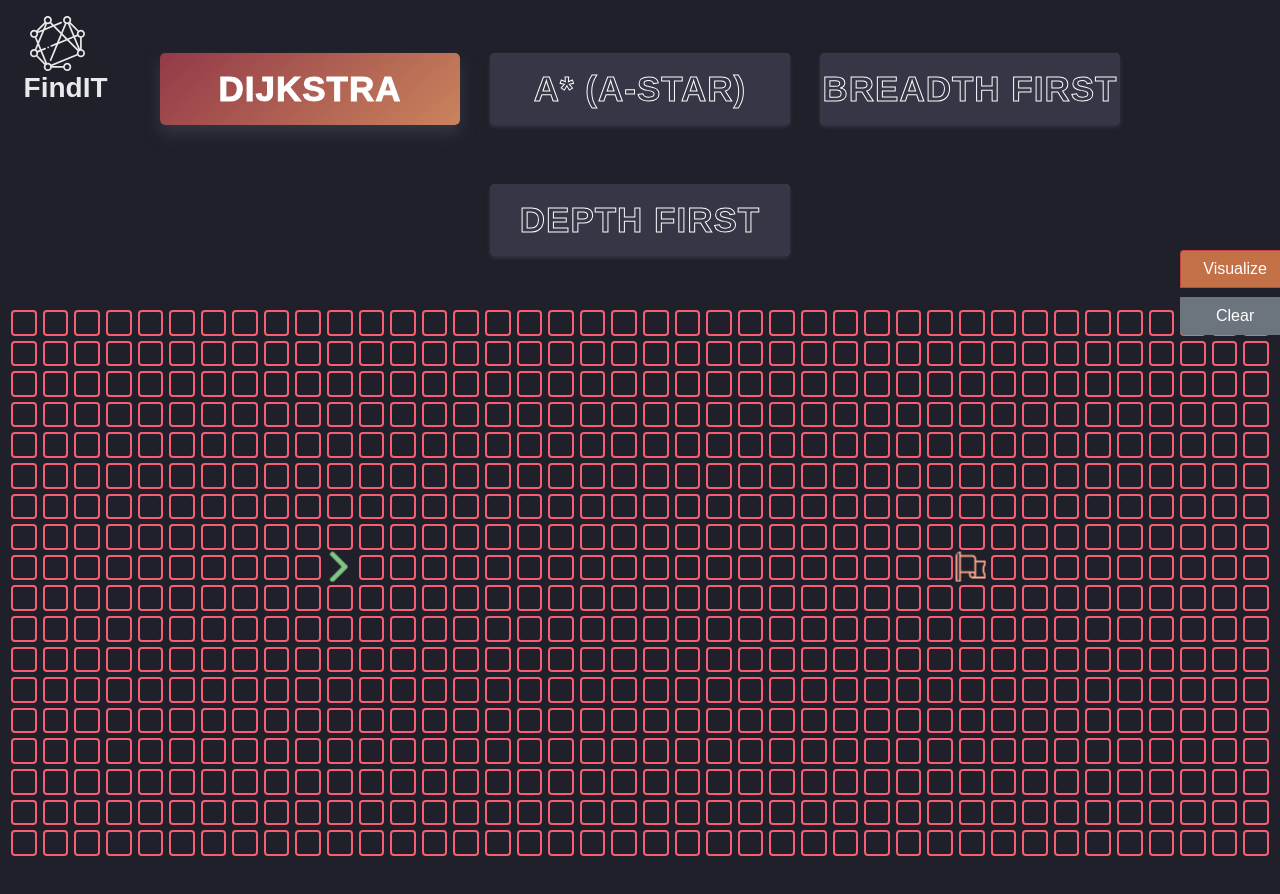
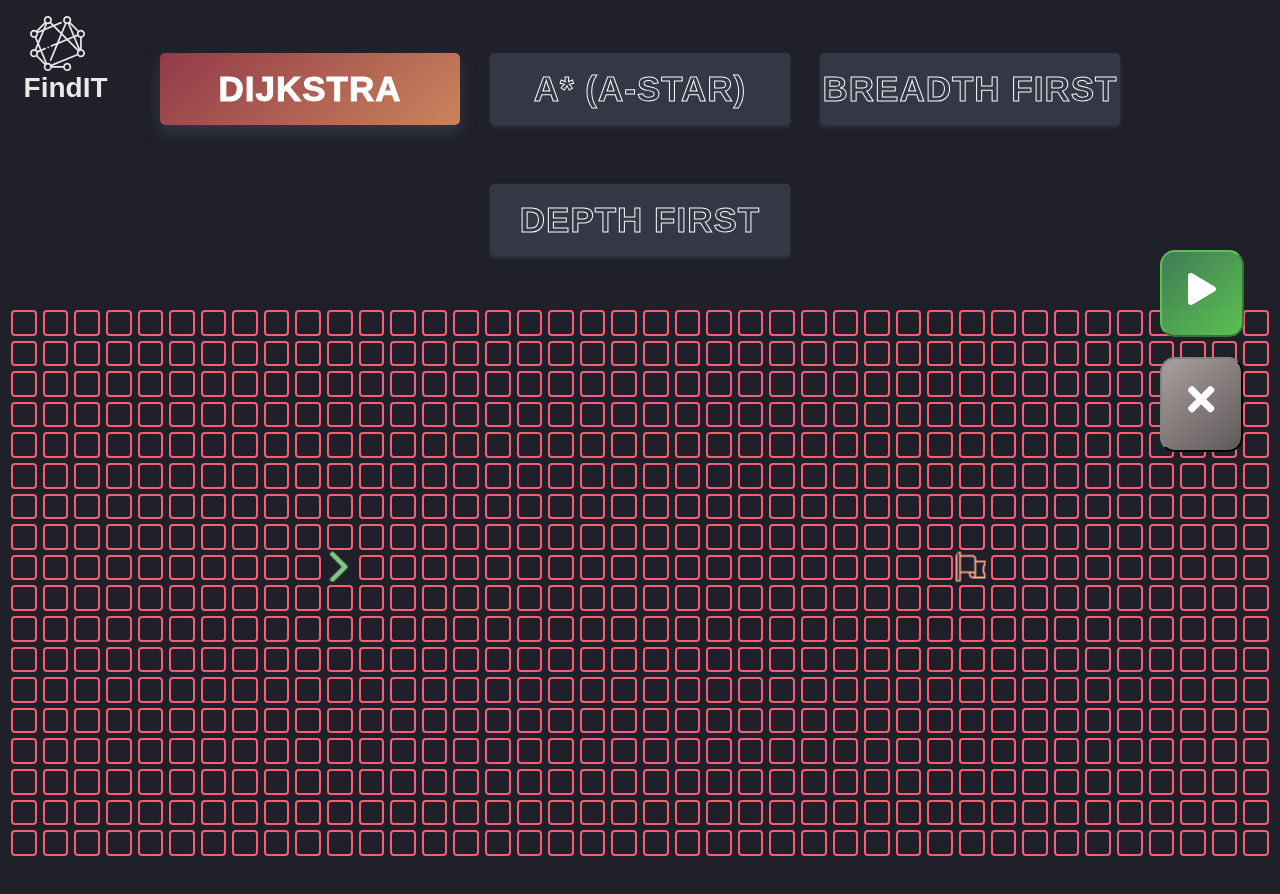
Before and after one commit to SebaLopez94/2D-Pathfinding-Visualizer, a React (Create React App) app: page / in a window 1280 px wide. Built offline with nearby package versions, Linux system fonts and the light colour scheme.

Commit message:
New Buttuns

```diff
--- a/package.json
+++ b/package.json
@@ -3,6 +3,9 @@
   "version": "0.1.0",
   "private": true,
   "dependencies": {
+    "@fortawesome/fontawesome-svg-core": "^1.2.32",
+    "@fortawesome/free-solid-svg-icons": "^5.15.1",
+    "@fortawesome/react-fontawesome": "^0.1.13",
     "@testing-library/jest-dom": "^4.2.4",
     "@testing-library/react": "^9.3.2",
     "@testing-library/user-event": "^7.1.2",
--- a/src/components/Layout/Navbar.css
+++ b/src/components/Layout/Navbar.css
@@ -35,27 +35,41 @@
 
 .floating-buttons {
   position: fixed !important;
-  right: 0px;
+  right: 2%;
   top: 30%;
   cursor: pointer;
 }
 
+.label-button {
+  margin: 20px;
+}
+
 .btn-visualization {
+  font-size: 2em;
   margin: 10px;
   color: #fff !important;
-  background-color: #c72c419f !important;
-  border-color: #c72c419f !important;
-  background-image: linear-gradient(138deg, #cc7a4ae3, #cc7a4ae3);
-  border-radius: 100px;
+  background-color: #5cc552e3 !important;
+  border-color: #5cc552e3 !important;
+  background-image: linear-gradient(138deg, #3e7456e3, #5cc552e3);
+  border-radius: 15px;
+  outline: none !important;
 }
 
 .btn-visualization:hover {
-  background-color: #c53447 !important;
-  border-color: #c53447 !important;
+  background-color: rgba(255, 255, 255, 0.541) !important;
+  border-color: rgba(255, 255, 255, 0.466) !important;
 }
 
 .btn-clear {
+  font-size: 2.4em;
   margin: 10px;
-  border-radius: 100px;
+  border-radius: 15px;
+  background-image: linear-gradient(138deg, #b1a4a2e3, #5c5554e3);
+  border-color: #302f2f !important;
+  outline: none !important;
+}
+
+.btn-clear:hover {
+  border-color: rgba(255, 255, 255, 0.466) !important;
 }
 /*# sourceMappingURL=Navbar.css.map */
--- a/src/components/Layout/Navbar.jsx
+++ b/src/components/Layout/Navbar.jsx
@@ -1,5 +1,7 @@
 import React from "react";
 import "./Navbar.css";
+import { FontAwesomeIcon } from '@fortawesome/react-fontawesome'
+import { faPlay, faTimes } from '@fortawesome/free-solid-svg-icons'
 
 const Navbar = ({ onClickVisualization, onClickClear }) => {
   return (
@@ -18,15 +20,15 @@ const Navbar = ({ onClickVisualization, onClickClear }) => {
       <div className="btn-group-vertical floating-buttons">
         <button
           onClick={() => onClickVisualization()}
-          className="btn btn-danger btn-visualization"
+          className="btn-danger btn-visualization"
         >
-          Visualize
+          <FontAwesomeIcon className="label-button" icon={faPlay} />
         </button>
         <button
           onClick={() => onClickClear()}
-          className="btn btn-secondary btn-clear"
+          className="btn-secondary btn-clear"
         >
-          Clear
+          <FontAwesomeIcon className="label-button" icon={faTimes} />
         </button>
       </div>
     </div>
--- a/src/components/Layout/Navbar.scss
+++ b/src/components/Layout/Navbar.scss
@@ -22,28 +22,40 @@
 
 .floating-buttons {
   position: fixed !important;
-  right: 0px ;
-  top: 30% ;
-
+  right: 2%;
+  top: 30%;
   cursor: pointer;
 }
 
+.label-button {
+  margin: 20px;
+}
+
 .btn-visualization {
+  font-size: 2em;
   margin: 10px;
   color: #fff !important;
-  background-color: #c72c419f !important;
-  border-color: #c72c419f !important;
-  background-image: linear-gradient(138deg, #cc7a4ae3, #cc7a4ae3);
-  border-radius: 100px;
+  background-color: #5cc552e3 !important;
+  border-color: #5cc552e3 !important;
+  background-image: linear-gradient(138deg, #3e7456e3, #5cc552e3);
+  border-radius: 15px;
+  outline: none !important;
 }
 
 .btn-visualization:hover {
-  background-color: #c53447 !important;
-  border-color: #c53447 !important;
-
+  background-color: rgba(255, 255, 255, 0.541) !important;
+  border-color: rgba(255, 255, 255, 0.466) !important;
 }
 
 .btn-clear {
+  font-size: 2.4em;
   margin: 10px;
-  border-radius: 100px;
+  border-radius: 15px;
+  background-image: linear-gradient(138deg, #b1a4a2e3, #5c5554e3);
+  border-color: rgb(48, 47, 47) !important;
+  outline: none !important;
 }
+
+.btn-clear:hover {
+  border-color: rgba(255, 255, 255, 0.466) !important;
+}
--- a/src/index.js
+++ b/src/index.js
@@ -6,6 +6,7 @@ import * as serviceWorker from './serviceWorker';
 import 'bootstrap/dist/css/bootstrap.css';
 
 ReactDOM.render(
+
   <React.StrictMode>
     <App />
   </React.StrictMode>,
```
Also changed, not shown: 2 other files (tests, documents, lock files or other folders).
